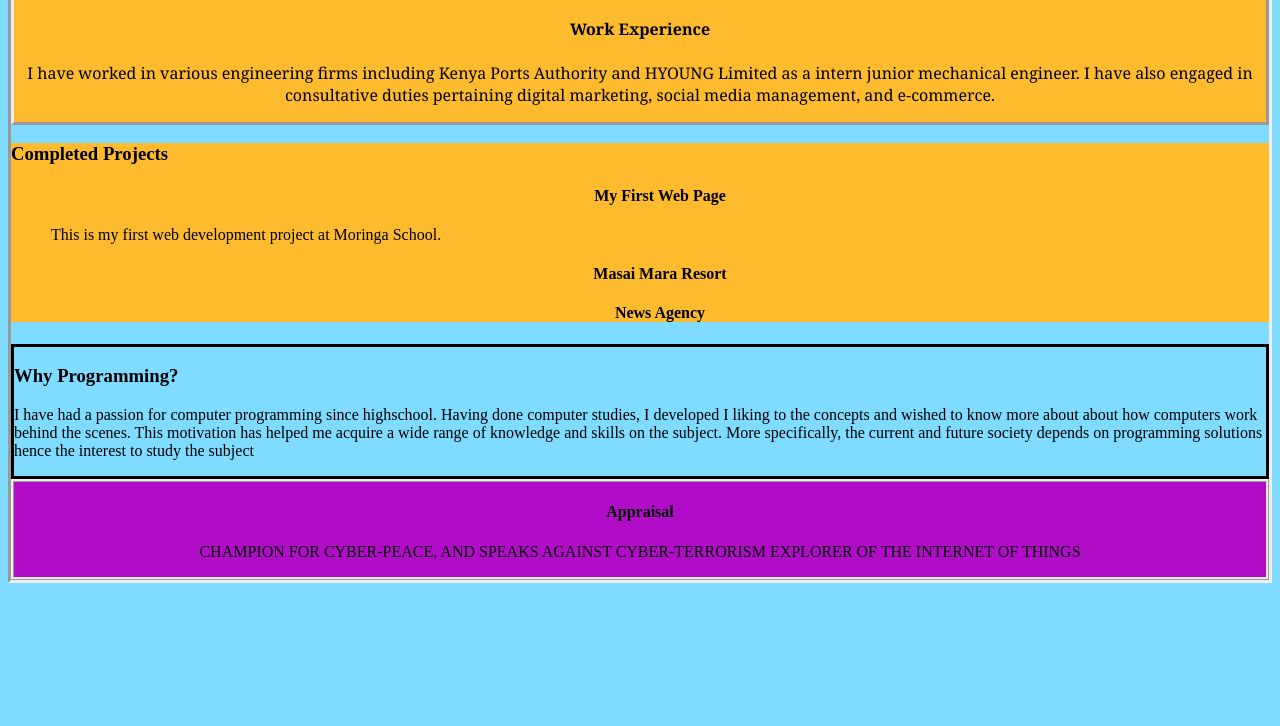
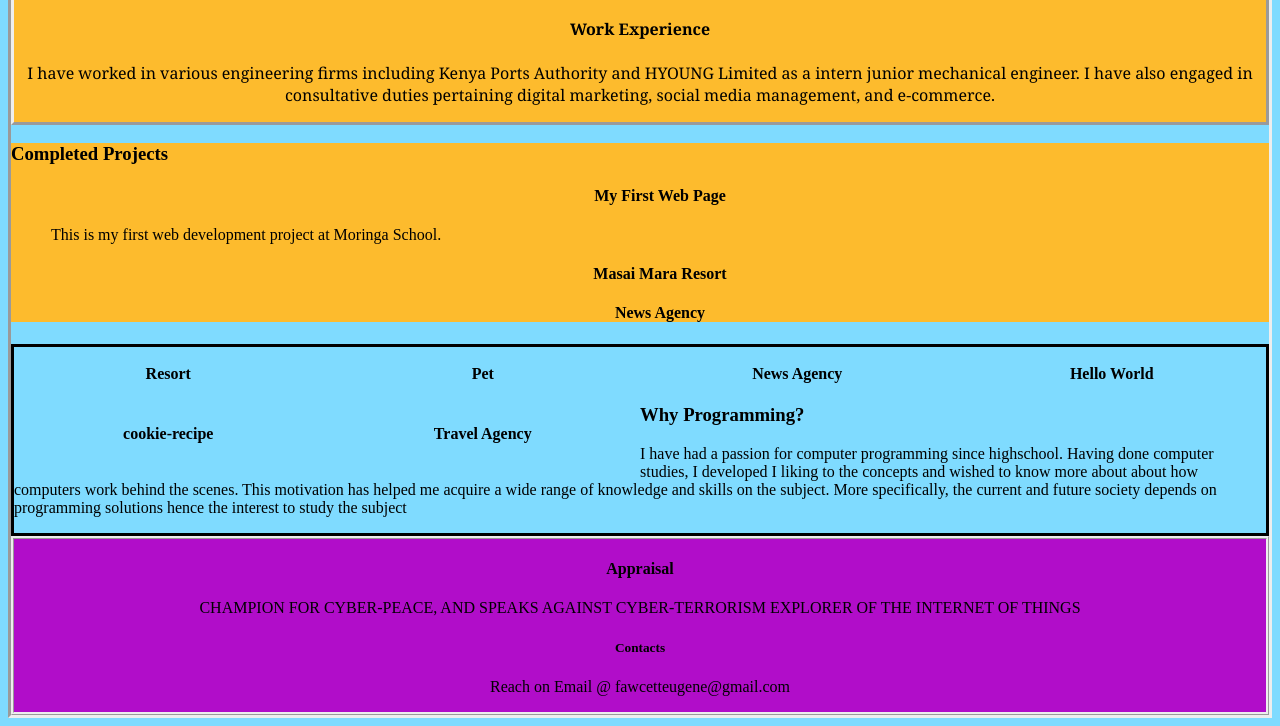
Before and after one commit to FawcettSimiyu/portfolio, a plain HTML site: page index.html in a window 1280 px wide. Shown: the part 677-1403 px from the top of the page. Before the commit the page ends 1268 px from the top, so only its background shows below. Drawn offline with Linux system fonts and the light colour scheme.

Commit message:
Add columns for completed projects.

```diff
--- a/css/styles.css
+++ b/css/styles.css
@@ -38,3 +38,7 @@ h4 {
 .program {
   border-style: solid;
 }
+.column {
+  float: left;
+  width: 25%;
+}
--- a/index.html
+++ b/index.html
@@ -43,6 +43,26 @@
         <p></p>
       </ul>
     </div>
+    <div class="row">
+      <div class="column">
+        <h4>Resort</h4>
+      </div>
+      <div class="column">
+        <h4>Pet</h4>
+      </div>
+      <div class="column">
+        <h4>News Agency</h4>
+      </div>
+      <div class="column">
+        <h4>Hello World</h4>
+      </div>
+      <div class="column">
+        <h4>cookie-recipe</h4>
+      </div>
+      <div class="column">
+        <h4>Travel Agency</h4>
+      </div>
+    </div>
     <div class="program">
       <h3>Why Programming?</h3>
       <p>I have had a passion for computer programming since highschool. Having done computer studies, I developed I liking to the concepts and wished to know more about about how computers work behind the scenes. This motivation has helped me acquire a wide range of knowledge and skills on the subject. More specifically, the current and future society depends on programming solutions hence the interest to study the subject</p>
@@ -51,6 +71,8 @@
       <h4>Appraisal</h4>
       <p>CHAMPION FOR CYBER-PEACE, AND SPEAKS AGAINST CYBER-TERRORISM
         EXPLORER OF THE INTERNET OF THINGS</p>
+      <h5>Contacts</h5>
+      <p>Reach on Email @ fawcetteugene@gmail.com</p>
     </div>
   </body>
 </html>
```
